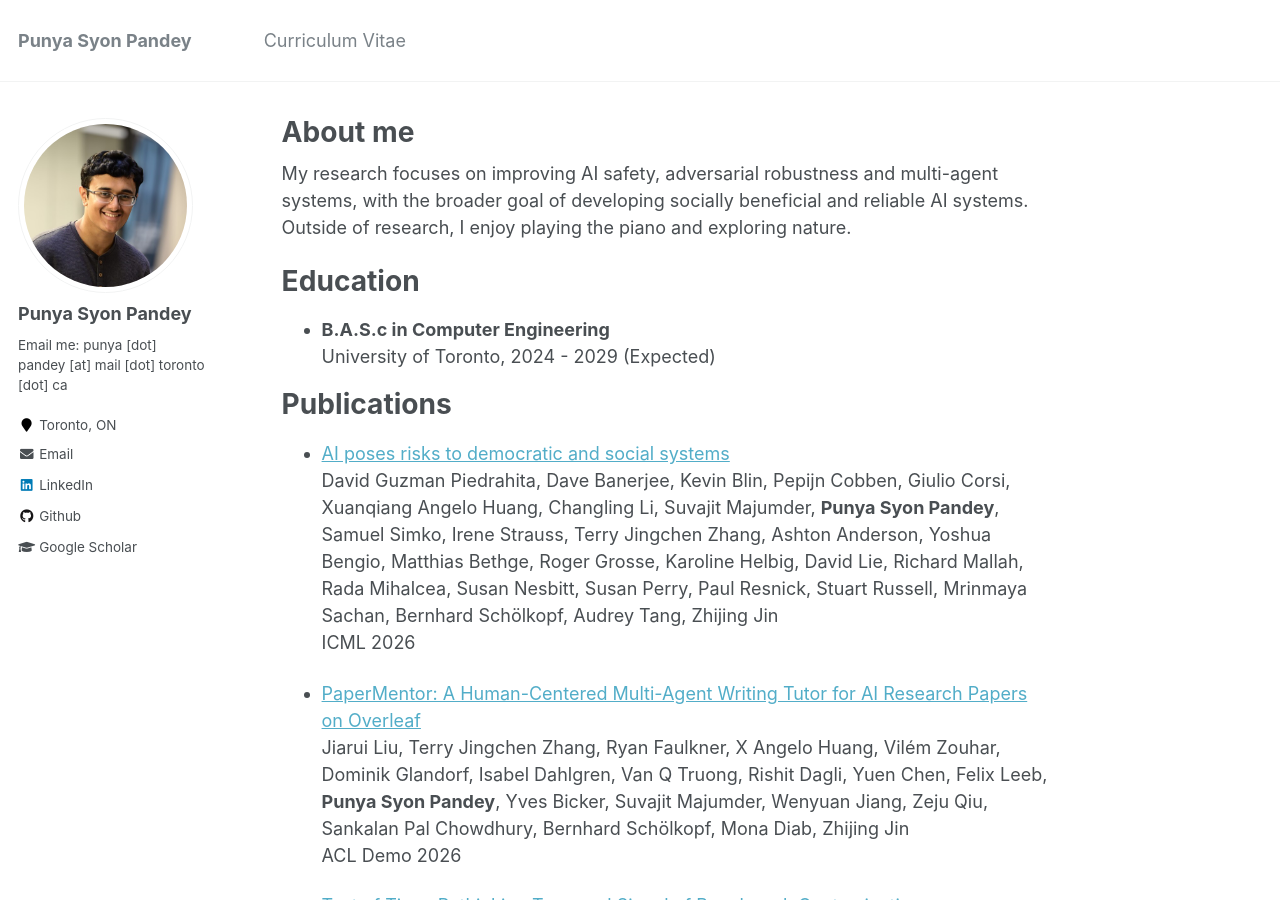
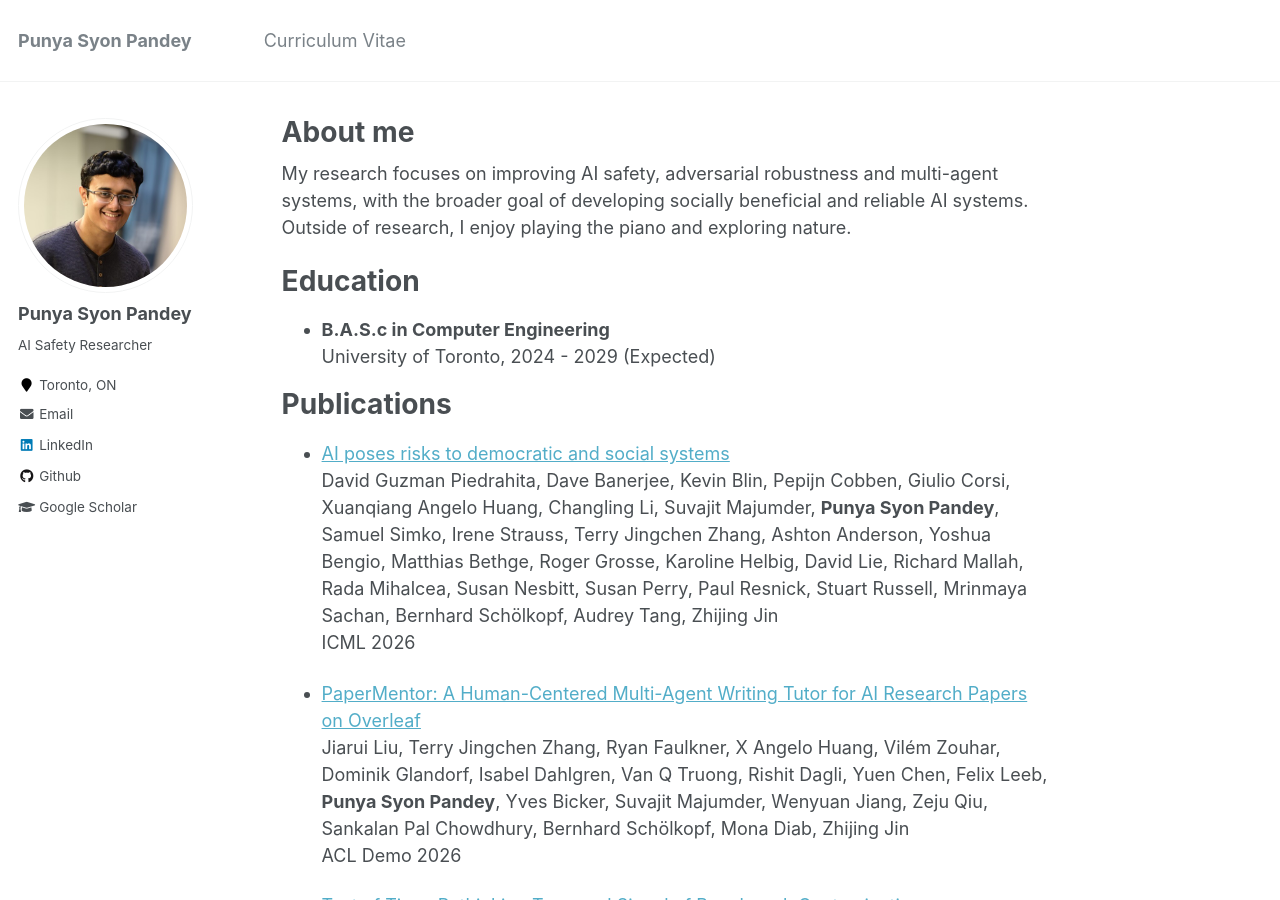
Before and after one commit to psyonp/psyonp.github.io, a Jekyll site: the page built from _pages/about.md, in a window 1280 px wide and 900 px high. Built offline with Jekyll 4.4.1, drawn with Linux system fonts in a browser that asks for light colours.

Commit message:
Update _config.yml

```diff
--- a/_config.yml
+++ b/_config.yml
@@ -82,7 +82,7 @@ analytics:
 author:
   name             : "Punya Syon Pandey"
   avatar           : "profile.JPG"
-  bio              : "Email me: punya [dot] pandey [at] mail [dot] toronto [dot] ca"
+  bio              : "AI Safety Researcher"
   location         : "Toronto, ON"
   employer         :
   pubmed           :
```
